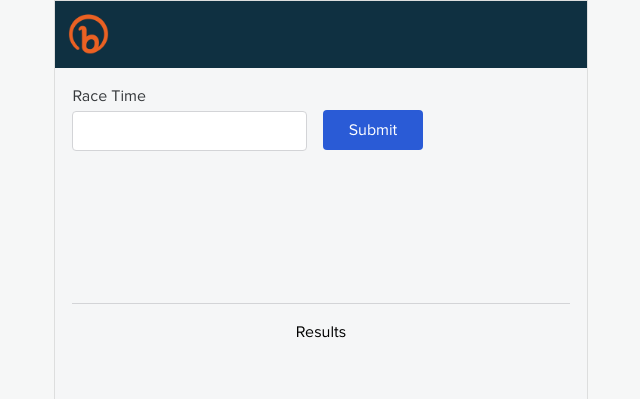
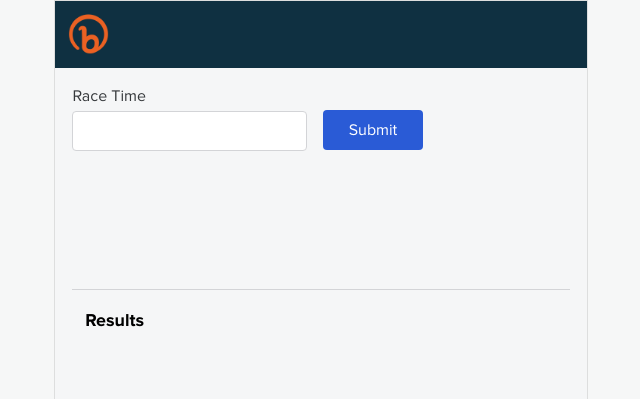
Before and after one commit to jphorner/bitly-take-home-test, a React (Create React App) app: page / in a window 1280 px wide. Shown: the top 399 px of the page, without its empty margins (319-959 px from the left). Built offline with nearby package versions, Linux system fonts and the light colour scheme.

Commit message:
Style initial Results component

```diff
--- a/src/Components/Form/Form.css
+++ b/src/Components/Form/Form.css
@@ -1,11 +1,11 @@
 .form-container {
   text-align: left;
-  padding: 3.7% 3.2% 3.7% 3.2%;
+  padding: 3.7% 3.2% .8% 3.2%;
   color: #35383B;
 }
 
 form {
-  min-height: 23.3vh;
+  height: 21.5vh;
   display: block;
   padding: .8vh 0vh .8vh 0vh;
 }
--- a/src/Components/Results/Results.css
+++ b/src/Components/Results/Results.css
@@ -0,0 +1,11 @@
+.results-container {
+  text-align: left;
+  padding: 3.5% 6% 3.5% 5.6%;
+}
+
+.results-header {
+  margin: 0px;
+  padding: 0px;
+  font-family: 'ProximaNova-Bold';
+  font-size: 1.12rem;
+}
--- a/src/Components/Results/Results.js
+++ b/src/Components/Results/Results.js
@@ -3,7 +3,11 @@ import './Results.css';
 
 const Results = () => {
   return (
-    <div>Results</div>
+    <div className="results-container">
+      <h4 className="results-header">Results</h4>
+      <section className="results">
+      </section>
+    </div>
   )
 }
 
```
